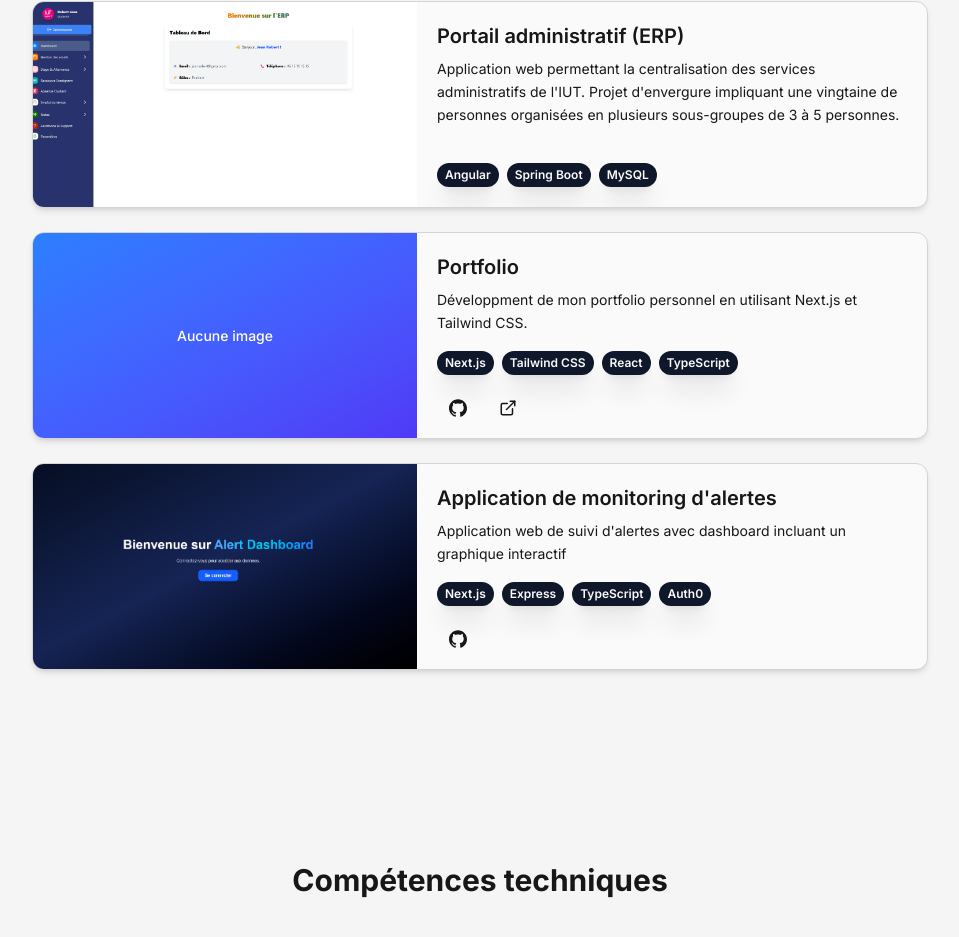
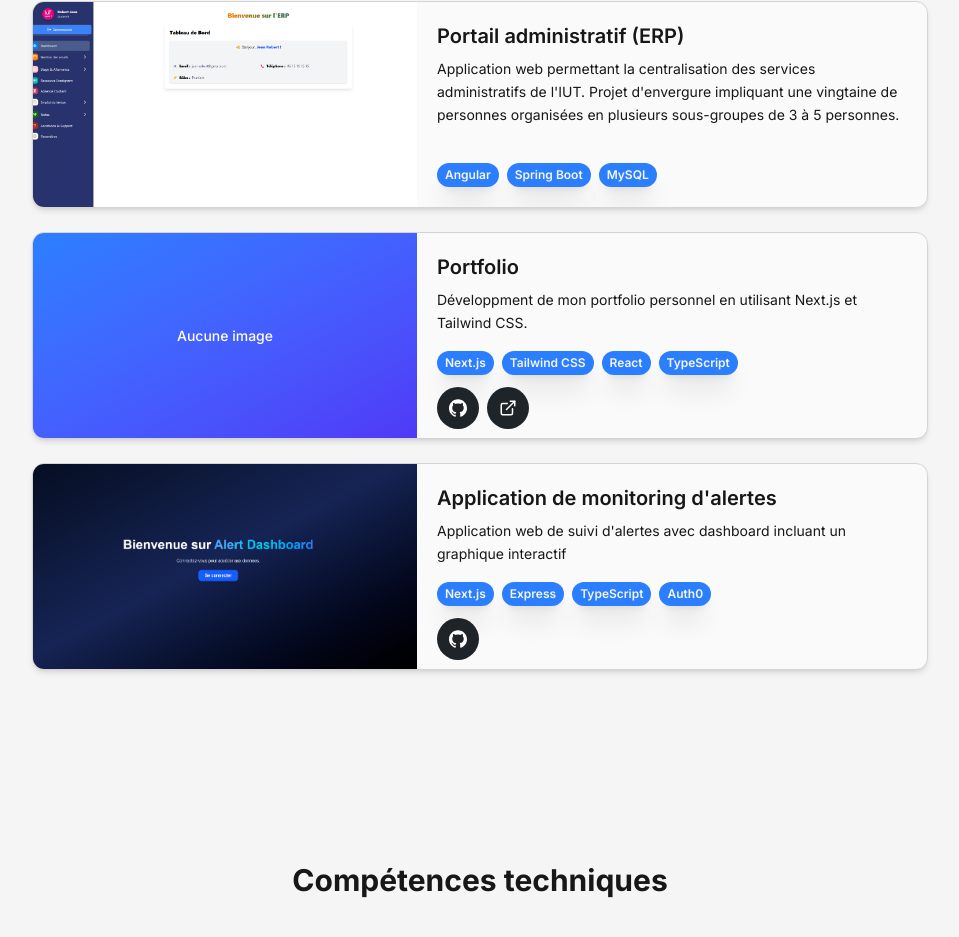
Before and after one commit to khanison-kh/portfolio, a Next.js app: page / in a window 1280 px wide. Shown: the part 1514-2451 px from the top of the page, without its empty margins (160-1119 px from the left). Built offline with nearby package versions, Linux system fonts and the light colour scheme.

Commit message:
added invert color for dark icons

```diff
--- a/components/sections/projects/components/ProjectCard.tsx
+++ b/components/sections/projects/components/ProjectCard.tsx
@@ -53,7 +53,7 @@ const ProjectCard = ({ project, onOpen }: ProjectCardProps) => {
       {/* Content */}
       <div className="flex grow flex-col gap-4 p-5">
         <div className="space-y-2">
-          <h3 className="text-xl font-semibold transition group-hover:text-blue-600">
+          <h3 className="group-hover:text-accent-solid text-xl font-semibold transition">
             {name}
           </h3>
           <p className="line-clamp-3 text-sm leading-relaxed">
--- a/components/sections/projects/components/ProjectLinks.tsx
+++ b/components/sections/projects/components/ProjectLinks.tsx
@@ -16,7 +16,6 @@ type ProjectLinksProps = {
 const ProjectLinks = ({
   githubUrl,
   projectUrl,
-  variant = "default",
   stopPropagation = false,
 }: ProjectLinksProps) => {
   const hasGithub = Boolean(githubUrl);
@@ -28,27 +27,21 @@ const ProjectLinks = ({
     if (stopPropagation) e.stopPropagation();
   };
 
-  const iconSize = variant === "small" ? 18 : 20;
-
   return (
     <div className="flex flex-wrap gap-2" onClick={handleClick}>
       {hasGithub && (
         <LinkButton
           href={githubUrl}
-          icon={<SiGithub size={iconSize} />}
-          variant={variant}
-        >
-          GitHub
-        </LinkButton>
+          icon={<SiGithub size={18} color="white" />}
+          className="bg-[#1f2429] dark:invert"
+        />
       )}
       {hasProject && (
         <LinkButton
           href={projectUrl}
-          icon={<ExternalLink size={iconSize} />}
-          variant={variant}
-        >
-          Visiter le projet
-        </LinkButton>
+          icon={<ExternalLink size={18} color="white" />}
+          className="bg-[#1f2429] dark:invert"
+        />
       )}
     </div>
   );
--- a/components/sections/skills/SkillsSection.tsx
+++ b/components/sections/skills/SkillsSection.tsx
@@ -35,10 +35,15 @@ const Skills = () => {
 
 const TechItem = ({ techKey }: { techKey: TechKey }) => {
   const { name, icon } = TECH[techKey];
+  const shouldInvert = ["Express", "RestApis", "NextJs"].includes(techKey);
 
   return (
     <div className="flex flex-col items-center gap-2 rounded-lg p-4">
-      <img src={icon} alt={name} className="h-12 w-12" />
+      <img
+        src={icon}
+        alt={name}
+        className={`h-12 w-12 ${shouldInvert ? "dark:invert" : ""}`}
+      />
       <span className="text-center text-sm font-medium">{name}</span>
     </div>
   );
--- a/components/ui/TechBadge.tsx
+++ b/components/ui/TechBadge.tsx
@@ -3,7 +3,7 @@ type TechBadgeProps = {
 };
 
 export const TechBadge = ({ name }: TechBadgeProps) => (
-  <span className="bg-surface-inverted text-fg-inverted inline-flex items-center rounded-full px-2 py-1 text-xs font-semibold shadow-xl">
+  <span className="bg-accent-solid text-accent-fg inline-flex items-center rounded-full px-2 py-1 text-xs font-semibold shadow-xl">
     {name}
   </span>
 );
--- a/data/projects.ts
+++ b/data/projects.ts
@@ -35,8 +35,7 @@ export const projectsData: Project[] = [
     techStack: [TECH.NextJs, TECH.Tailwind, TECH.React, TECH.TypeScript],
     images: [],
     githubUrl: "https://github.com/khanison-kh/portfolio",
-    projectUrl:
-      "https://fr.wikipedia.org/wiki/Wikip%C3%A9dia:Accueil_principal",
+    projectUrl: "truc de ouf",
   },
   {
     id: "alert-monitoring-app",
```
